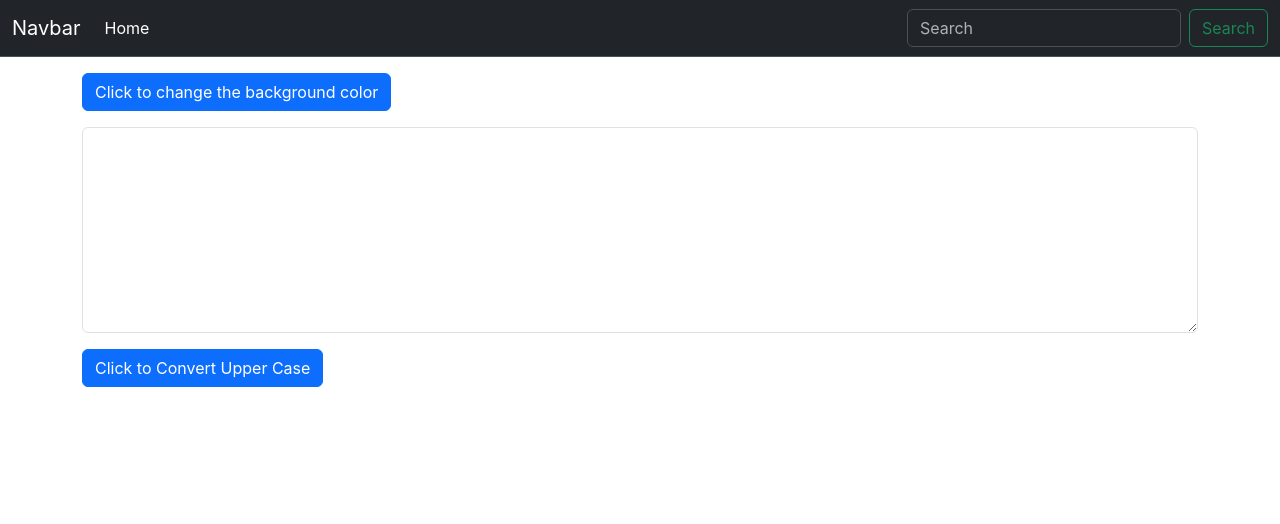
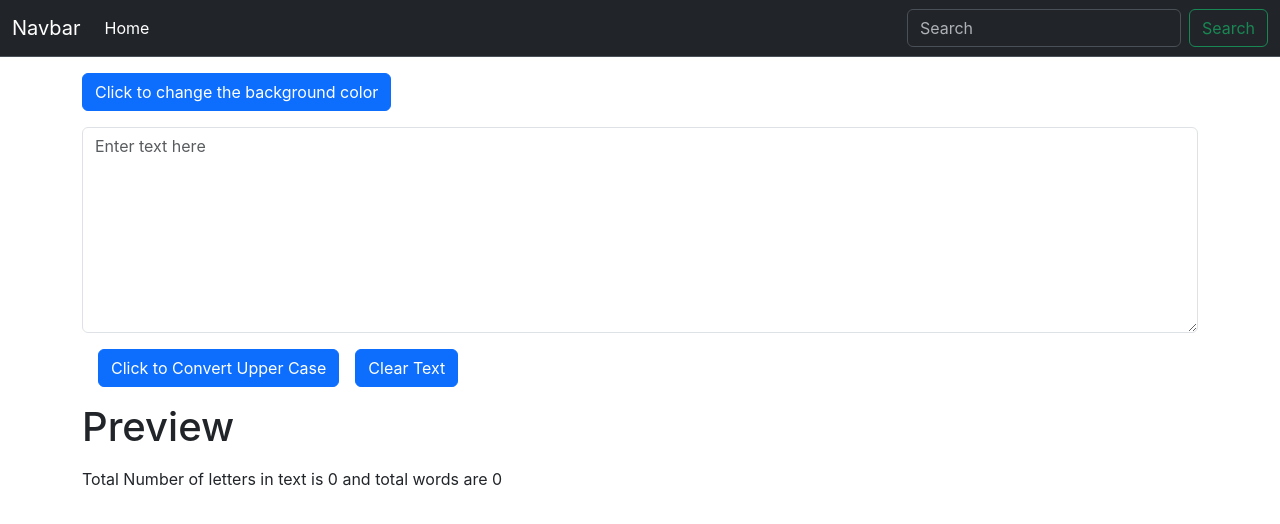
Before and after one commit to amanman15/react-utils, a React (Create React App) app: page / in a window 1280 px wide. Shown: the top 524 px of the page. Built offline with nearby package versions, Linux system fonts and the light colour scheme.

Commit message:
added the preview and words count while typing

```diff
--- a/src/components/TextArea.js
+++ b/src/components/TextArea.js
@@ -25,14 +25,27 @@ export default function TextArea() {
             functionCase(newText)
         }
     }
+    // Clear the content
+    const clearText = () => {
+        functionCase("")
+    }
+    const trimmedText=caseText.trim()
 
   return (
+    <>
     <div className="container">
         <div className="form-size">
-        <textarea className="form-control" value={caseText} onChange={handleOnChange} id="floatingTextarea" rows="8" cols="20"></textarea>
+        <textarea className="form-control" value={caseText} onChange={handleOnChange} placeholder='Enter text here' id="floatingTextarea" rows="8" cols="20"></textarea>
         </div>
-        <button className='btn btn-primary my-3' onClick={convertUpper} >{upperCase}</button>
+        <button className='btn btn-primary my-3 mx-3' onClick={convertUpper} >{upperCase}</button>
+        <button className='btn btn-primary my-3' onClick={clearText} >Clear Text</button>
     </div>
+    <div className="container">
+        <h1>Preview</h1>
+        <p>{caseText}</p>
+        <p>Total Number of letters in text is {caseText.length} and total words are {trimmedText === "" ? 0 : trimmedText.split(" ").length} </p>
+    </div>
+    </>
   )
 
 }
```
